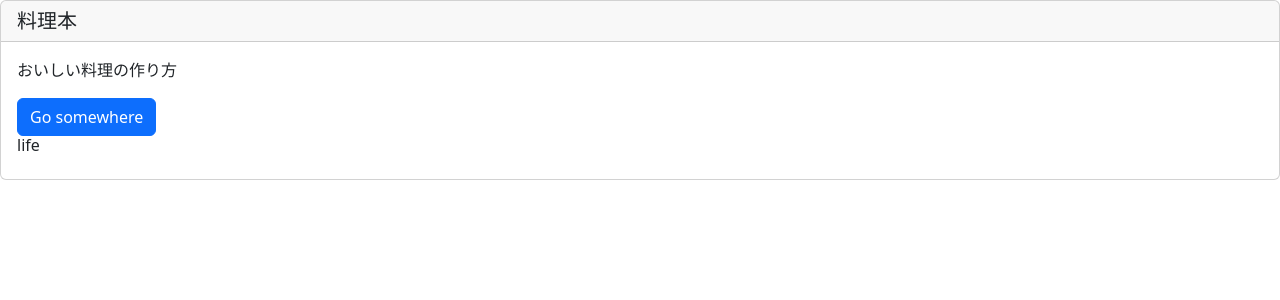
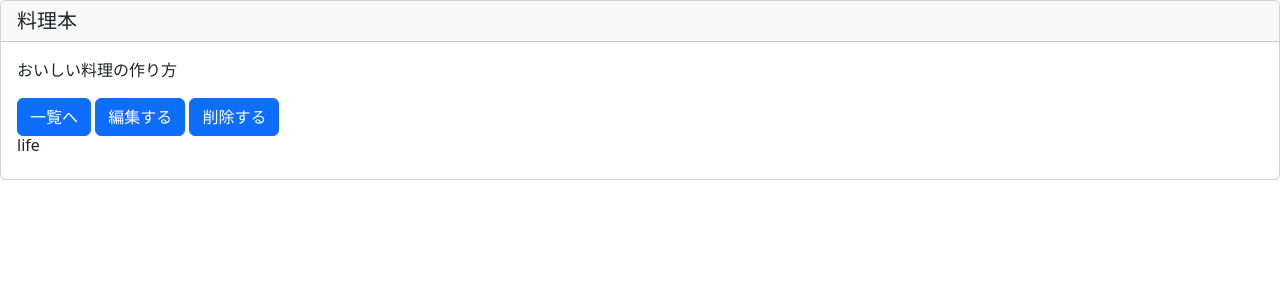
Before and after one commit to daifuku304/book_project, a Django app: template book/templates/book/book_detail.html in a window 1280 px wide. Shown: the top 300 px of the page. Run offline with Django 3.2, Linux system fonts and the light colour scheme; the template is opened without the code that fills it: values that come from a table or form of the project are taken from there, others are empty; data comes from the database, SQL or seed files in the repository; both versions use the stored data as it was after the commit; parts of the project's set-up code (start-up, migrations or seed data) failed here and were passed over.

Commit message:
リンクの設定

```diff
--- a/book/templates/book/book_confirm_delete.html
+++ b/book/templates/book/book_confirm_delete.html
@@ -4,6 +4,6 @@
 
 {% block content %}
 <form method="POST">{% csrf_token %}
-    <button type="submit">{{ object.title}}を削除する</button>>
+    <button type="submit">{{ object.title}}を削除する</button>
 </form>
 {% endblock content %}
--- a/book/templates/book/book_detail.html
+++ b/book/templates/book/book_detail.html
@@ -7,7 +7,9 @@
     <h5 class="card-header">{{ object.title }}</h5>
     <div class="card-body">
         <p class="card-text">{{ object.text }}</p>
-        <a href="#" class="btn btn-primary">Go somewhere</a>
+        <a href="{% url 'list-book' %}" class="btn btn-primary">一覧へ</a>
+        <a href="{% url 'update-book' object.pk %}" class="btn btn-primary">編集する</a>
+        <a href="{% url 'delete-book' object.pk %}" class="btn btn-primary">削除する</a>
         <h6 class="card-title">{{object.category}}</h6>
     </div>
 </div>
--- a/book/templates/book/book_list.html
+++ b/book/templates/book/book_list.html
@@ -8,7 +8,7 @@
     <h5 class="card-header">{{ item.title }}</h5>
     <div class="card-body">
         <p class="card-text">{{ item.text }}</p>
-        <a href="#" class="btn btn-primary">Go somewhere</a>
+        <a href="{% url 'detail-book' item.pk %}" class="btn btn-primary">詳細へ</a>
         <h6 class="card-title">{{ item.category }}</h6>
 
     </div>
--- a/book/urls.py
+++ b/book/urls.py
@@ -6,6 +6,6 @@ urlpatterns = [
     path('book/', views.ListBookView.as_view(), name="list-book"),
     path('book/<int:pk>/detail/', views.DetailBookView.as_view(), name="detail-book"),
     path('book/create/', views.CreateBookView.as_view(), name="create-book"),
-    path("book/<int:pk>/delete/", views.DeleteBookView.as_view()),
+    path("book/<int:pk>/delete/", views.DeleteBookView.as_view(), name="delete-book"),
     path("book/<int:pk>/update/", views.UpdateBookView.as_view(),name="update-book"),
 ]
--- a/book/views.py
+++ b/book/views.py
@@ -23,7 +23,7 @@ class DeleteBookView(DeleteView):
     model = Book
     success_url = reverse_lazy("list-book")
 
-class DeleteBookView(UpdateView):
+class UpdateBookView(UpdateView):
     template_name = "book/book_update.html"
     model = Book
     fields = ("title", "text", "category")
```
Also changed, not shown: db.sqlite3.
